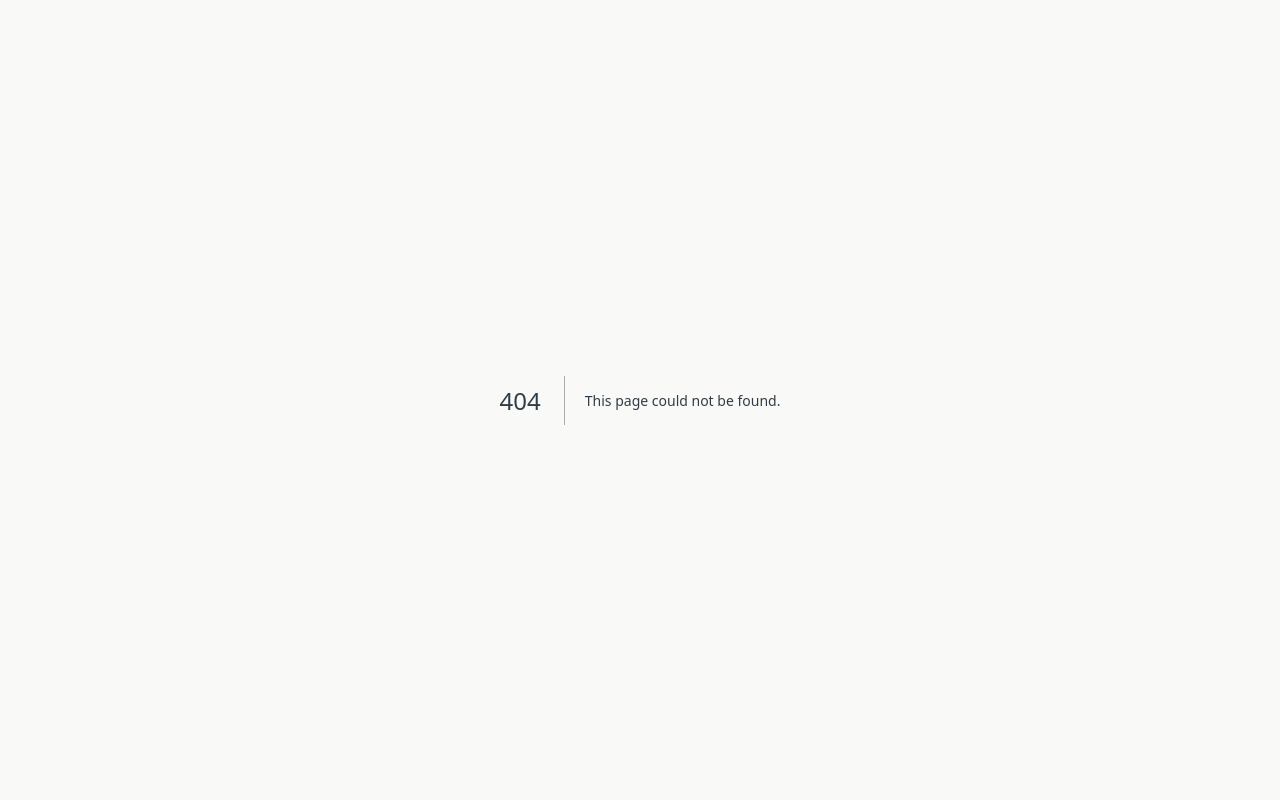
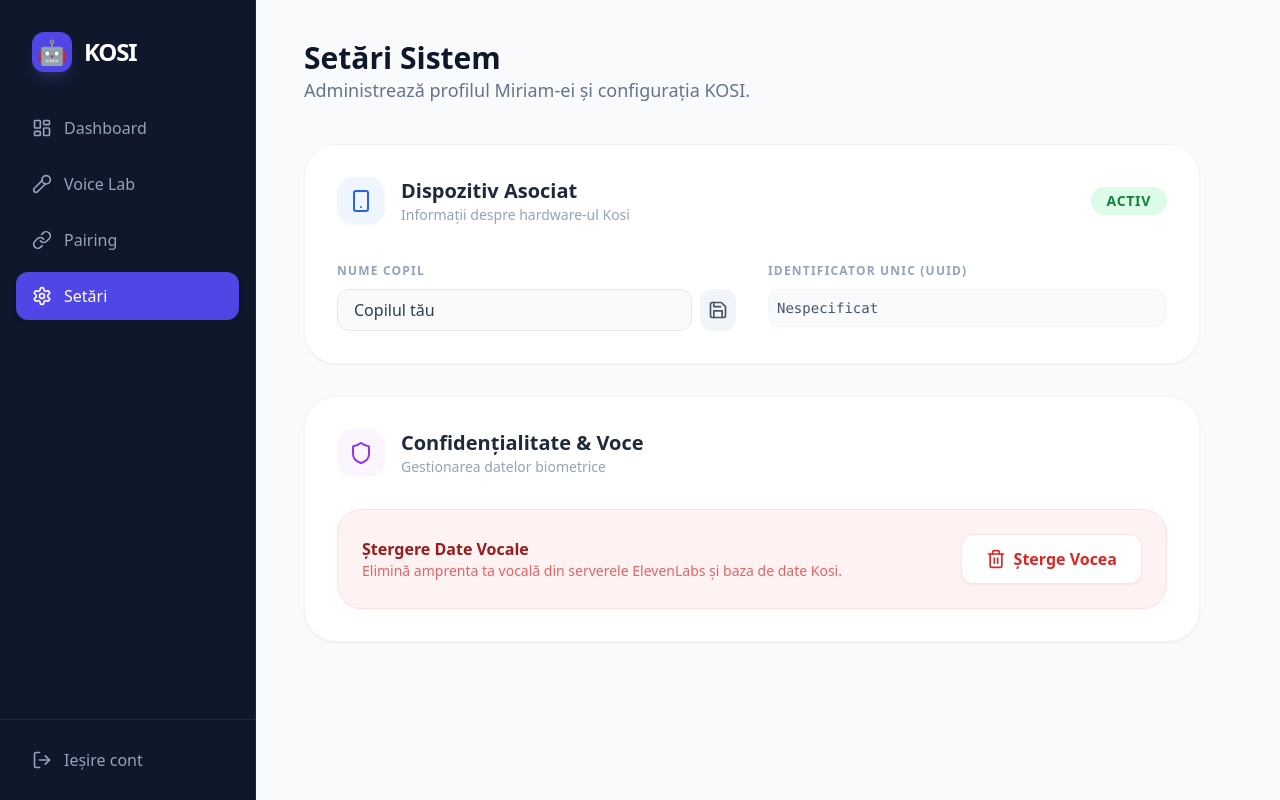
Before and after one commit to kos-solutions/kosi-dashboard, a Next.js app: page /dashboard/settings in a window 1280 px wide. Before the commit this address had no page. Built offline with nearby package versions, Linux system fonts and the light colour scheme; no server answers; the database is empty.

Commit message:
UI: Professional Sidebar and intelligent pairing logic

```diff
--- a/src/app/dashboard/components/QuickControls.tsx
+++ b/src/app/dashboard/components/QuickControls.tsx
@@ -1,78 +1,61 @@
-"use client";
+'use client'
 
-import { useState } from "react";
+import { Power, Volume2, Pause, Play } from 'lucide-react'
+import { useDashboard } from '@/lib/DashboardContext'
+import { toast } from 'react-hot-toast'
 
 export default function QuickControls() {
-  const [pauseTimer, setPauseTimer] = useState(30);
+  const { sendCommand, state } = useDashboard()
+
+  const handleCommand = async (type: string, label: string) => {
+    try {
+      await sendCommand(type)
+      toast.success(`Comandă trimisă: ${label}`)
+    } catch (e) {
+      toast.error("Eroare la trimiterea comenzii.")
+    }
+  }
 
   return (
-    <div className="bg-white rounded-xl p-6 shadow">
-      <h3 className="text-lg font-semibold mb-4">Control rapid</h3>
+    <div className="bg-white p-6 rounded-[32px] shadow-sm border border-slate-100">
+      <h3 className="text-lg font-bold text-slate-800 mb-6 flex items-center gap-2">
+        <Power className="w-5 h-5 text-indigo-500" />
+        Control Dispozitiv
+      </h3>
 
-      <div className="space-y-3">
-        {/* Pause Button */}
-        <button className="w-full py-3 px-4 rounded-lg bg-orange-50 hover:bg-orange-100 transition text-left flex items-center justify-between group">
-          <span className="text-gray-700 font-medium">Pauză liniștită</span>
-          <span className="text-gray-500 group-hover:text-orange-600">Dezactivat</span>
+      <div className="grid grid-cols-2 gap-4">
+        <button
+          onClick={() => handleCommand('PAUSE_APP', 'Pauză Aplicație')}
+          className="flex flex-col items-center gap-3 p-4 bg-slate-50 hover:bg-amber-50 hover:text-amber-700 rounded-2xl transition-all border border-transparent hover:border-amber-100 group"
+        >
+          <Pause className="w-6 h-6 text-slate-400 group-hover:text-amber-500" />
+          <span className="text-xs font-bold uppercase tracking-widest">Pauză Activă</span>
         </button>
 
-        {/* Story Mode */}
-        <button className="w-full py-3 px-4 rounded-lg bg-blue-50 hover:bg-blue-100 transition text-left flex items-center justify-between group">
-          <span className="text-gray-700 font-medium">Mod poveste</span>
-          <span className="text-gray-500 group-hover:text-blue-600">Dezactivat</span>
+        <button
+          onClick={() => handleCommand('RESUME_APP', 'Reluare Aplicație')}
+          className="flex flex-col items-center gap-3 p-4 bg-slate-50 hover:bg-green-50 hover:text-green-700 rounded-2xl transition-all border border-transparent hover:border-green-100 group"
+        >
+          <Play className="w-6 h-6 text-slate-400 group-hover:text-green-500" />
+          <span className="text-xs font-bold uppercase tracking-widest">Reluare</span>
         </button>
-      </div>
 
-      {/* Pause Timer */}
-      <div className="mt-4 p-4 bg-gray-50 rounded-lg">
-        <div className="text-sm text-gray-600 mb-2">
-          Pauză pentru următoarele {pauseTimer} de minute
-        </div>
-        <div className="flex gap-2">
         <button
-            onClick={() => setPauseTimer(15)}
-            className={`flex-1 py-2 px-3 rounded text-sm ${
-              pauseTimer === 15
-                ? 'bg-indigo-600 text-white'
-                : 'bg-white text-gray-700 hover:bg-gray-100'
-            }`}
+          onClick={() => handleCommand('SET_VOLUME_HIGH', 'Volum Maxim')}
+          className="flex flex-col items-center gap-3 p-4 bg-slate-50 hover:bg-blue-50 hover:text-blue-700 rounded-2xl transition-all border border-transparent hover:border-blue-100 group"
         >
-            15 min
+          <Volume2 className="w-6 h-6 text-slate-400 group-hover:text-blue-500" />
+          <span className="text-xs font-bold uppercase tracking-widest">Volum +</span>
         </button>
+
         <button
-            onClick={() => setPauseTimer(30)}
-            className={`flex-1 py-2 px-3 rounded text-sm ${
-              pauseTimer === 30
-                ? 'bg-indigo-600 text-white'
-                : 'bg-white text-gray-700 hover:bg-gray-100'
-            }`}
+          onClick={() => handleCommand('STOP_STORY', 'Oprire Poveste')}
+          className="flex flex-col items-center gap-3 p-4 bg-slate-50 hover:bg-red-50 hover:text-red-700 rounded-2xl transition-all border border-transparent hover:border-red-100 group"
         >
-            30 min
-          </button>
-          <button
-            onClick={() => setPauseTimer(60)}
-            className={`flex-1 py-2 px-3 rounded text-sm ${
-              pauseTimer === 60
-                ? 'bg-indigo-600 text-white'
-                : 'bg-white text-gray-700 hover:bg-gray-100'
-            }`}
-          >
-            60 min
+          <Power className="w-6 h-6 text-slate-400 group-hover:text-red-500" />
+          <span className="text-xs font-bold uppercase tracking-widest">Stop Imediat</span>
         </button>
       </div>
     </div>
-
-      {/* Info */}
-      <div className="mt-4 p-3 bg-blue-50 rounded-lg">
-        <p className="text-xs text-gray-600">
-          ℹ️ Interacțiunile încep atunci când copilul vorbește cu KOSI.
-        </p>
-      </div>
-
-      {/* Action Button */}
-      <button className="w-full mt-4 py-3 px-4 bg-gradient-to-r from-orange-400 to-orange-500 text-white rounded-lg font-semibold hover:from-orange-500 hover:to-orange-600 transition">
-        Oprește pentru moment
-      </button>
-    </div>
-  );
+  )
 }
--- /dev/null
+++ b/src/app/dashboard/settings/page.tsx
@@ -0,0 +1,88 @@
+'use client'
+
+import { useDashboard } from '@/lib/DashboardContext'
+import { User, Shield, Trash2, Smartphone, Save } from 'lucide-react'
+import { toast } from 'react-hot-toast'
+
+export default function SettingsPage() {
+  const { state } = useDashboard()
+
+  const handleDeleteVoice = async () => {
+    if (confirm("Ești sigur că vrei să ștergi vocea clonată? Va trebui să înregistrezi din nou.")) {
+      // Logica de delete din device_voices
+      toast.success("Datele vocale au fost șterse.")
+    }
+  }
+
+  return (
+    <div className="max-w-4xl space-y-10">
+      <header>
+        <h1 className="text-3xl font-extrabold text-slate-900">Setări Sistem</h1>
+        <p className="text-slate-500 text-lg font-medium">Administrează profilul Miriam-ei și configurația KOSI.</p>
+      </header>
+
+      <div className="grid gap-8">
+        {/* Secțiunea Dispozitiv */}
+        <div className="bg-white p-8 rounded-[32px] shadow-sm border border-slate-100">
+          <div className="flex items-center justify-between mb-8">
+            <div className="flex items-center gap-4">
+              <div className="p-3 bg-blue-50 text-blue-600 rounded-2xl"><Smartphone className="w-6 h-6" /></div>
+              <div>
+                <h2 className="text-xl font-bold text-slate-800">Dispozitiv Asociat</h2>
+                <p className="text-slate-400 text-sm">Informații despre hardware-ul Kosi</p>
+              </div>
+            </div>
+            <span className="px-4 py-1 bg-green-100 text-green-700 rounded-full text-sm font-bold uppercase tracking-wider">Activ</span>
+          </div>
+
+          <div className="grid grid-cols-1 md:grid-cols-2 gap-8">
+            <div className="space-y-2">
+              <label className="text-xs font-black text-slate-400 uppercase tracking-widest">Nume Copil</label>
+              <div className="flex gap-2">
+                <input
+                  type="text"
+                  defaultValue={state.childName || 'Miriam'}
+                  className="flex-1 px-4 py-2 bg-slate-50 border border-slate-200 rounded-xl focus:ring-2 focus:ring-indigo-500 outline-none"
+                />
+                <button className="p-2 bg-slate-100 hover:bg-slate-200 rounded-xl transition-all text-slate-600">
+                  <Save className="w-5 h-5" />
+                </button>
+              </div>
+            </div>
+            <div className="space-y-2">
+              <label className="text-xs font-black text-slate-400 uppercase tracking-widest">Identificator Unic (UUID)</label>
+              <p className="text-slate-600 font-mono text-sm bg-slate-50 p-2 rounded-xl border border-slate-100 break-all">
+                {state.deviceId || 'Nespecificat'}
+              </p>
+            </div>
+          </div>
+        </div>
+
+        {/* Secțiunea Securitate & Voce */}
+        <div className="bg-white p-8 rounded-[32px] shadow-sm border border-slate-100">
+          <div className="flex items-center gap-4 mb-8">
+            <div className="p-3 bg-purple-50 text-purple-600 rounded-2xl"><Shield className="w-6 h-6" /></div>
+            <div>
+              <h2 className="text-xl font-bold text-slate-800">Confidențialitate & Voce</h2>
+              <p className="text-slate-400 text-sm">Gestionarea datelor biometrice</p>
+            </div>
+          </div>
+
+          <div className="p-6 bg-red-50 rounded-[24px] border border-red-100 flex flex-col md:flex-row items-center justify-between gap-4">
+            <div>
+              <h3 className="text-red-800 font-bold">Ștergere Date Vocale</h3>
+              <p className="text-red-600/70 text-sm">Elimină amprenta ta vocală din serverele ElevenLabs și baza de date Kosi.</p>
+            </div>
+            <button
+              onClick={handleDeleteVoice}
+              className="px-6 py-3 bg-white text-red-600 font-bold rounded-xl shadow-sm hover:shadow-md transition-all flex items-center gap-2 border border-red-100"
+            >
+              <Trash2 className="w-5 h-5" />
+              Șterge Vocea
+            </button>
+          </div>
+        </div>
+      </div>
+    </div>
+  )
+}
--- a/src/app/pairing/page.tsx
+++ b/src/app/pairing/page.tsx
@@ -1,5 +1,88 @@
-import PairingScreen from '@/components/PairingScreen'
+'use client'
+
+import { useState } from 'react'
+import { CheckCircle, Link as LinkIcon, AlertCircle, Loader2 } from 'lucide-react'
+import { useDashboard } from '@/lib/DashboardContext'
+import { supabase } from '@/lib/supabaseClient'
 
 export default function PairingPage() {
-  return <PairingScreen />
+  const { state } = useDashboard()
+  const [pairingCode, setPairingCode] = useState('')
+  const [loading, setLoading] = useState(false)
+  const [error, setError] = useState<string | null>(null)
+
+  const handlePairing = async () => {
+    if (!pairingCode) return
+    setLoading(true)
+    setError(null)
+
+    // Simulare proces pairing - în realitate cauți codul în DB
+    // Logica aici va actualiza tabelul 'devices' cu user_id-ul curent
+    setLoading(false)
+  }
+
+  // UI pentru dispozitiv deja asociat
+  if (state.deviceId) {
+    return (
+      <div className="flex flex-col items-center justify-center min-h-[60vh] animate-in fade-in zoom-in duration-500">
+        <div className="bg-white p-10 rounded-[32px] shadow-xl border border-green-100 text-center max-w-md w-full">
+          <div className="w-20 h-20 bg-green-100 rounded-full flex items-center justify-center mx-auto mb-6">
+            <CheckCircle className="w-12 h-12 text-green-600" />
+          </div>
+          <h1 className="text-2xl font-bold text-slate-900 mb-2">Conectat!</h1>
+          <p className="text-slate-500 mb-8">
+            Dashboard-ul tău este sincronizat cu dispozitivul lui <strong>{state.childName || 'Miriam'}</strong>.
+          </p>
+          <div className="p-4 bg-slate-50 rounded-2xl text-xs text-slate-400 font-mono break-all">
+            UUID: {state.deviceId}
+          </div>
+        </div>
+      </div>
+    )
+  }
+
+  return (
+    <div className="flex flex-col items-center justify-center min-h-[60vh]">
+      <div className="bg-white p-10 rounded-[32px] shadow-xl border border-slate-100 max-w-md w-full">
+        <div className="flex items-center gap-3 mb-8">
+          <div className="p-3 bg-indigo-100 rounded-2xl text-indigo-600">
+            <LinkIcon className="w-6 h-6" />
+          </div>
+          <h1 className="text-2xl font-bold text-slate-900">Asociere Dispozitiv</h1>
+        </div>
+
+        <p className="text-slate-500 mb-8">
+          Introdu codul de 8 cifre (ex: KOSI-7066) afișat pe ecranul aplicației Android.
+        </p>
+
+        <div className="space-y-6">
+          <div>
+            <label className="block text-sm font-bold text-slate-700 mb-2 uppercase tracking-tight">Cod Pairing</label>
+            <input
+              type="text"
+              placeholder="KOSI-XXXX"
+              className="w-full px-6 py-4 bg-slate-50 border-2 border-slate-100 rounded-2xl focus:border-indigo-500 outline-none transition-all text-xl font-mono uppercase"
+              value={pairingCode}
+              onChange={(e) => setPairingCode(e.target.value)}
+            />
+          </div>
+
+          {error && (
+            <div className="flex items-center gap-2 text-red-500 text-sm bg-red-50 p-3 rounded-xl">
+              <AlertCircle className="w-4 h-4" />
+              {error}
+            </div>
+          )}
+
+          <button
+            disabled={loading || !pairingCode}
+            className="w-full bg-indigo-600 text-white font-bold py-4 rounded-2xl hover:bg-indigo-700 transition-all shadow-lg shadow-indigo-200 disabled:opacity-50 flex items-center justify-center gap-2"
+            onClick={handlePairing}
+          >
+            {loading ? <Loader2 className="w-5 h-5 animate-spin" /> : "Conectează Dispozitiv"}
+          </button>
+        </div>
+      </div>
+    </div>
+  )
 }
```
Lines whose indentation alone changed are shown as unchanged.
